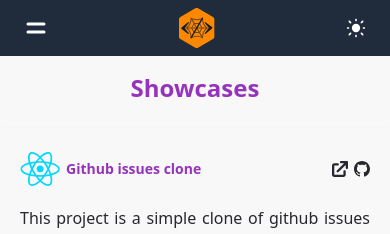
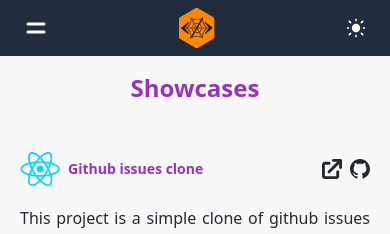
Before and after one commit to soli-exe/my-portfolio, a React (Create React App) app: page /projects in a window 390 px wide. Shown: the top 234 px of the page. Built offline with nearby package versions, Linux system fonts and the light colour scheme.

Commit message:
update: project links size increased
For better ux on small screens

```diff
--- a/src/components/ProjectCard.js
+++ b/src/components/ProjectCard.js
@@ -12,7 +12,7 @@
 const Div = styled.div`
     display: flex;
     align-items: center;
-    gap: 6px;
+    gap: 8px;
 `;
 
 const Span = styled.span`
@@ -38,10 +38,10 @@
                 </Div>
                 <Div>
                     <a href={link} target='_blank'>
-                        <img src={externalLinkIcon} className='w-4 cursor-pointer' />
+                        <img src={externalLinkIcon} className='w-5 cursor-pointer' />
                     </a>
                     <a href={githubRepoLink} target='_blank'>
-                        <img src={githubIcon} className='w-4 cursor-pointer' />
+                        <img src={githubIcon} className='w-5 cursor-pointer' />
                     </a>
                 </Div>
             </header>
```
